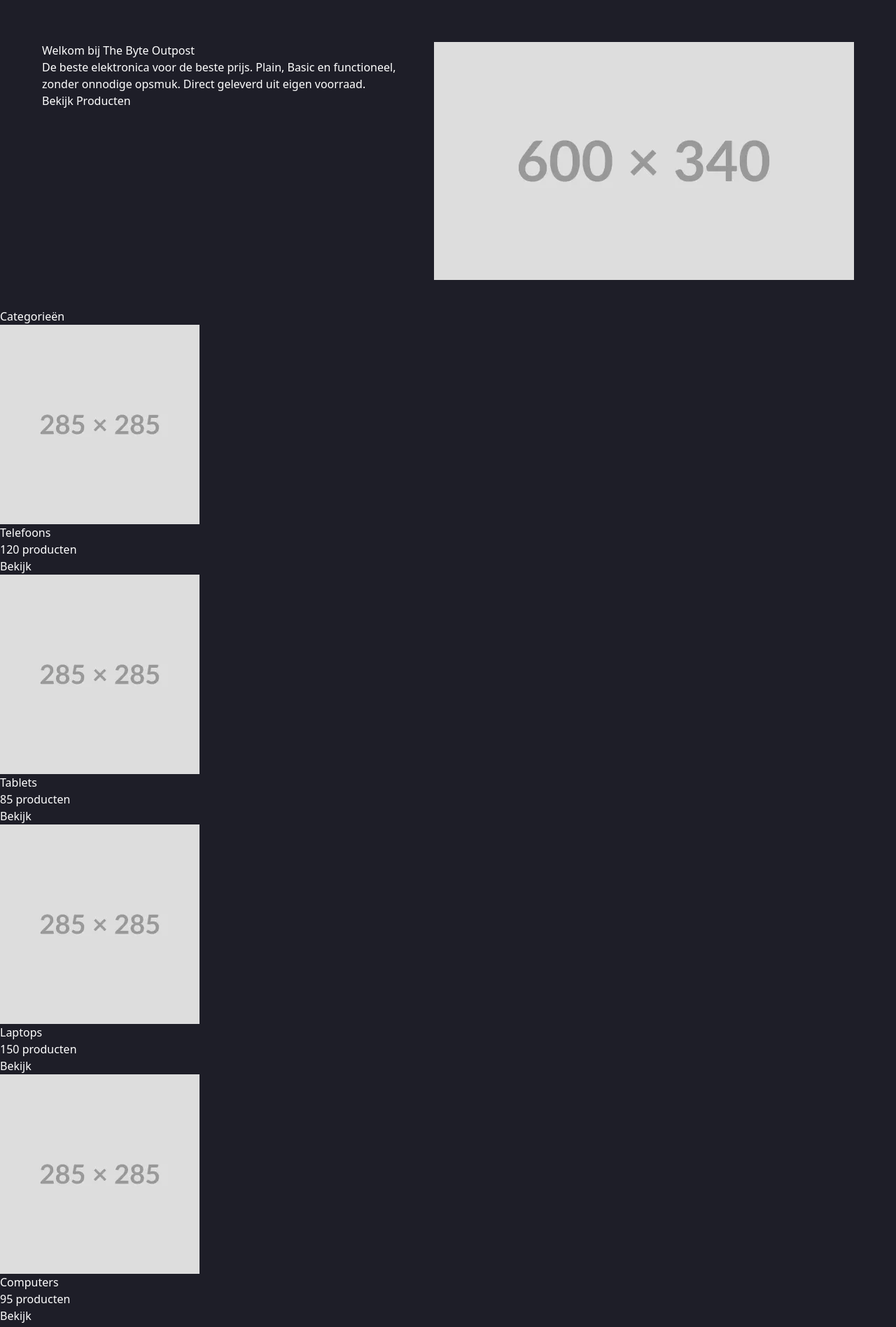
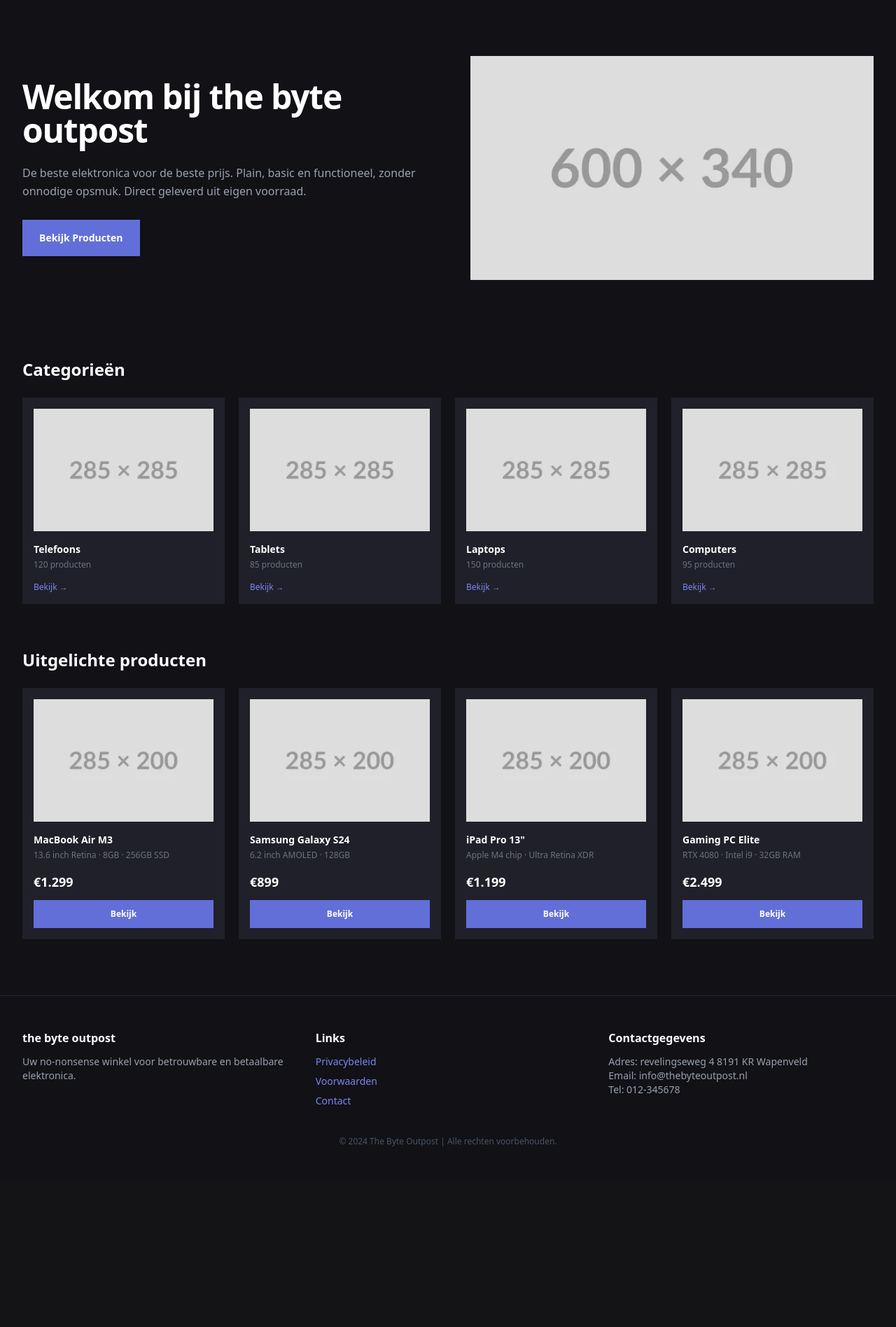
Before and after one commit to DarkDeltion/the-byte-outpost, a Next.js app: page / in a window 1280 px wide. Shown: the part 60-1956 px from the top of the page at 70% size. After the commit the page ends 1747 px from the top, so only its background shows below. Built offline with nearby package versions, Linux system fonts and the light colour scheme.

Commit message:
added the homepage with Tailwind CSS and components. each module works.

```diff
--- /dev/null
+++ b/retros/RETRO2.md
@@ -0,0 +1,10 @@
+1. Het is gelukt om de Design in een HTMl/TSX bestand te zetten. hierbij is ook gelijk de tailwind css toegepast.
+2. Het is ook gelukt om het binnen de tijden die ik heb gepland gedaan.
+3. het was even uit zoeken hoe ik tailwind CSS moets gebruiken maar na de auto correctie en ee beetje zoeken kon ik het uitvolgenen
+4. ik heb nu wel geleerd hoe ik dan tailwind CSS gebruik in de volgende projecten. en toepast.
+5. het base frame maken van de website dus HTML ging prima. de css zelf was zeker moeilijker.
+6. wat ik zij de CSS wat redelijk moelijk puur omdat ik in de TSX files zelf moest zetten.
+7. ik zou graag hoe ik de code heb geschreven bij houden zodat ik alles organizeerd heb en makkelijk terug kan vinden.
+8. zeker hoe ik als eerste de tailwind css heb gebruikt. eerste was het veel van PX maar later zag ik van tailwind zelf dat je bijvoorbeeld mx-3 kan gebruiken inplaats van mx-[60px].
+9. de randvoorwaarden zijn het zelfde gebleven van hoe ik het had.
+10. erg tevreden dat ik de design van de website heb gemaakt met tailwind CSS en dat het een 1 op 1 copy is.
--- a/src/app/globals.css
+++ b/src/app/globals.css
@@ -2,5 +2,5 @@
 
 body {
   color: white;
-  background-color: #1E1E28;
+  background-color: #141417;
 }
--- a/src/app/page.tsx
+++ b/src/app/page.tsx
@@ -1,32 +1,57 @@
-import Image from 'next/image'
+import Image from 'next/image';
 
-// components
-import Navbar from '../components/navbar'
-import CategoryItem from '../components/homepage/catergorie-item'
-import UitgelichtItem from '../components/homepage/Uitgelicht-item'
-
+import Navbar from '../components/navbar';
+import CategoryItem from '../components/homepage/catergorie-item';
+import UitgelichtItem from '../components/homepage/Uitgelicht-item';
 
 export default function Home() {
   return (
-    <div id="main">
+    <div id="main" className="min-h-screen bg-[#111116] text-white">
       <Navbar />
-      <div id="Content">
-        <div id="Header" className='flex mx-15 mt-15 mb-10'>
-          <div id="Header-text" className='flex-1'>
-            <h1>Welkom bij The Byte Outpost</h1>
-            <p>De beste elektronica voor de beste prijs. Plain, Basic en functioneel, zonder onnodige opsmuk. Direct geleverd uit eigen voorraad.</p>
-            <div id="Header-button">
-              <a href=".">Bekijk Producten</a>
-            </div>
+
+      <main className="mx-auto w-full max-w-350 px-8">
+        <section
+          id="Header"
+          className="grid items-center gap-16 py-20 md:grid-cols-2"
+        >
+          <div id="Header-text">
+            <h1 className="text-5xl font-bold tracking-tight">
+              Welkom bij the byte outpost
+            </h1>
+
+            <p className="mt-6 max-w-2xl text-base leading-relaxed text-gray-400">
+              De beste elektronica voor de beste prijs. Plain, basic en
+              functioneel, zonder onnodige opsmuk. Direct geleverd uit eigen
+              voorraad.
+            </p>
+
+            <a
+              href="/producten"
+              className="mt-7 inline-block bg-[#626fd8] px-6 py-4 text-sm font-bold text-white transition hover:bg-[#707dea]"
+            >
+              Bekijk Producten
+            </a>
           </div>
-          <div id="Header-image">
-            <Image src="/Placeholder/600x340.webp" alt="placeholder" width={600} height={340} loading='eager'/>
+
+          <div className="relative h-80 w-full bg-[#20202a]">
+            <Image
+              src="/Placeholder/600x340.webp"
+              alt="Elektronica"
+              fill
+              priority
+              sizes="(max-width: 768px) 100vw, 50vw"
+              className="object-cover"
+            />
           </div>
-        </div>
+        </section>
 
-        <div id="Content-Categories">
-          <h2>Categorieën</h2>
-          <div id="Categories">
+        <section id="Content-Categories" className="py-8">
+          <h2 className="mb-6 text-2xl font-bold">Categorieën</h2>
+
+          <div
+            id="Categories"
+            className="grid grid-cols-1 gap-5 sm:grid-cols-2 lg:grid-cols-4"
+          >
             <CategoryItem
               products_aantal={120}
               products_name="Telefoons"
@@ -44,44 +69,85 @@
               products_name="Computers"
             />
           </div>
+        </section>
+
+        <section id="Content-Uitgelicht" className="py-8">
+          <h2 className="mb-6 text-2xl font-bold">
+            Uitgelichte producten
+          </h2>
+
+          <div
+            id="Uitgelicht"
+            className="grid grid-cols-1 gap-5 sm:grid-cols-2 lg:grid-cols-4"
+          >
+            <UitgelichtItem
+              products_name="MacBook Air M3"
+              product_details="13.6 inch Retina · 8GB · 256GB SSD"
+              product_price="€1.299"
+            />
+
+            <UitgelichtItem
+              products_name="Samsung Galaxy S24"
+              product_details="6.2 inch AMOLED · 128GB"
+              product_price="€899"
+            />
+
+            <UitgelichtItem
+              products_name='iPad Pro 13"'
+              product_details="Apple M4 chip · Ultra Retina XDR"
+              product_price="€1.199"
+            />
+
+            <UitgelichtItem
+              products_name="Gaming PC Elite"
+              product_details="RTX 4080 · Intel i9 · 32GB RAM"
+              product_price="€2.499"
+            />
+          </div>
+        </section>
+      </main>
+
+      <footer
+        id="footer"
+        className="mx-auto mt-12 grid w-full max-w-350 gap-10 border-t border-[#25252f] px-8 py-12 text-sm text-gray-400 md:grid-cols-3"
+      >
+        <div id="footer-content">
+          <h3 className="mb-3 text-base font-bold text-white">
+            the byte outpost
+          </h3>
+          <p>
+            Uw no-nonsense winkel voor betrouwbare en betaalbare elektronica.
+          </p>
         </div>
 
-        <div id="Content-Uitgelicht">
-          <h2>Uitgelicht</h2>
-          <div id="Uitgelicht">
-            <UitgelichtItem
-              products_name="MacBook Air M3"
-              product_details="13.6 inch Retina - 8 GB - 256 GB SSD"
-            />
-            <UitgelichtItem
-              products_name="Samsung Galaxy S24"
-              product_details="6.2 inch AMOLED - 128 GB"
-            />
-            <UitgelichtItem
-              products_name="Samsung Galaxy S24"
-              product_details="6.2 inch AMOLED - 128 GB"
-            />
+        <div id="footer-links">
+          <h3 className="mb-3 text-base font-bold text-white">Links</h3>
+          <div className="flex flex-col gap-2">
+            <a href="#" className="text-[#7b87ee] hover:text-white">
+              Privacybeleid
+            </a>
+            <a href="#" className="text-[#7b87ee] hover:text-white">
+              Voorwaarden
+            </a>
+            <a href="#" className="text-[#7b87ee] hover:text-white">
+              Contact
+            </a>
           </div>
         </div>
-      </div>
-      <div id="footer">
-        <div id="footer-content">
-          <h3>the byte outpost</h3>
-          <p>Uw no-nonsense winkel voor betrouwbare en betaalbare elektronica.</p>
-        </div>
-        <div id="footer-links">
-          <p>links</p>
-          <a href="#">Privacybeleid</a>
-          <a href="#">Voorwaarden</a>
-          <a href="#">Contact</a>
-        </div>
+
         <div id="footer-contact">
-          <p>contactgegevens</p>
+          <h3 className="mb-3 text-base font-bold text-white">
+            Contactgegevens
+          </h3>
           <p>Adres: revelingseweg 4 8191 KR Wapenveld</p>
           <p>Email: info@thebyteoutpost.nl</p>
-          <p>Telefoon: 012-345678</p>
+          <p>Tel: 012-345678</p>
         </div>
-      </div>
+
+        <p className="text-center text-xs text-gray-600 md:col-span-3">
+          © 2024 The Byte Outpost | Alle rechten voorbehouden.
+        </p>
+      </footer>
     </div>
   );
 }
--- a/src/components/homepage/Uitgelicht-item.tsx
+++ b/src/components/homepage/Uitgelicht-item.tsx
@@ -1,26 +1,48 @@
-import Image from 'next/image'
+import Image from 'next/image';
 
-type CategoryCardProps = {
+type FeaturedProductProps = {
+  products_name: string;
   product_details: string;
-  products_name: string;
+  product_price: string;
 };
 
 export default function UitgelichtItem({
   products_name,
   product_details,
-}: CategoryCardProps) {
+  product_price,
+}: FeaturedProductProps) {
   return (
-    <div id="Uitgelicht-item">
-      <div id="Uitgelicht-image">
-        <Image src="/Placeholder/285x200.webp" alt="placeholder" width={285} height={200} />
+    <article className="flex min-h-62.5 flex-col bg-[#20202a] p-4">
+      <div className="relative h-43.75 overflow-hidden bg-[#111116]">
+        <Image
+          src="/Placeholder/285x200.webp"
+          alt={products_name}
+          fill
+          sizes="(max-width: 640px) 100vw, (max-width: 1024px) 50vw, 25vw"
+          className="object-cover"
+        />
       </div>
-      <div id="Uitgelicht-text">
-        <h4>{products_name}</h4>
-        <p>{product_details}</p>
+
+      <div className="flex flex-1 flex-col pt-4">
+        <h3 className="text-sm font-bold text-white">
+          {products_name}
+        </h3>
+
+        <p className="mt-1 text-xs text-gray-500">
+          {product_details}
+        </p>
+
+        <p className="mt-4 text-lg font-bold text-white">
+          {product_price}
+        </p>
+
+        <a
+          href="/producten"
+          className="mt-3 block bg-[#626fd8] py-3 text-center text-xs font-bold text-white transition hover:bg-[#707dea]"
+        >
+          Bekijk
+        </a>
       </div>
-      <div id="Uitgelicht-button">
-        <a href=".">Bekijk</a>
-      </div>
-    </div>
+    </article>
   );
 }
--- a/src/components/homepage/catergorie-item.tsx
+++ b/src/components/homepage/catergorie-item.tsx
@@ -1,4 +1,4 @@
-import Image from 'next/image'
+import Image from 'next/image';
 
 type CategoryCardProps = {
   products_aantal: number;
@@ -10,17 +10,33 @@
   products_name,
 }: CategoryCardProps) {
   return (
-    <div id="Category-tab">
-      <div id="Category-image">
-        <Image src="/Placeholder/285x285.webp" alt="placeholder" width={285} height={285} />
+    <article className="flex min-h-[250px] flex-col bg-[#20202a] p-4">
+      <div className="relative h-[175px] overflow-hidden bg-[#111116]">
+        <Image
+          src="/Placeholder/285x285.webp"
+          alt={products_name}
+          fill
+          sizes="(max-width: 640px) 100vw, (max-width: 1024px) 50vw, 25vw"
+          className="object-cover"
+        />
       </div>
-      <div id="Category-text">
-        <h4>{products_name}</h4>
-        <p>{products_aantal} producten</p>
+
+      <div className="flex flex-1 flex-col pt-4">
+        <h3 className="text-sm font-bold text-white">
+          {products_name}
+        </h3>
+
+        <p className="mt-1 text-xs text-gray-500">
+          {products_aantal} producten
+        </p>
+
+        <a
+          href="/producten"
+          className="mt-auto pt-4 text-xs text-[#7b87ee] hover:text-white"
+        >
+          Bekijk →
+        </a>
       </div>
-      <div id="Category-button">
-        <a href=".">Bekijk</a>
-      </div>
-    </div>
+    </article>
   );
 }
```
Also changed, not shown: 1 other file (tests, documents, lock files or other folders).
